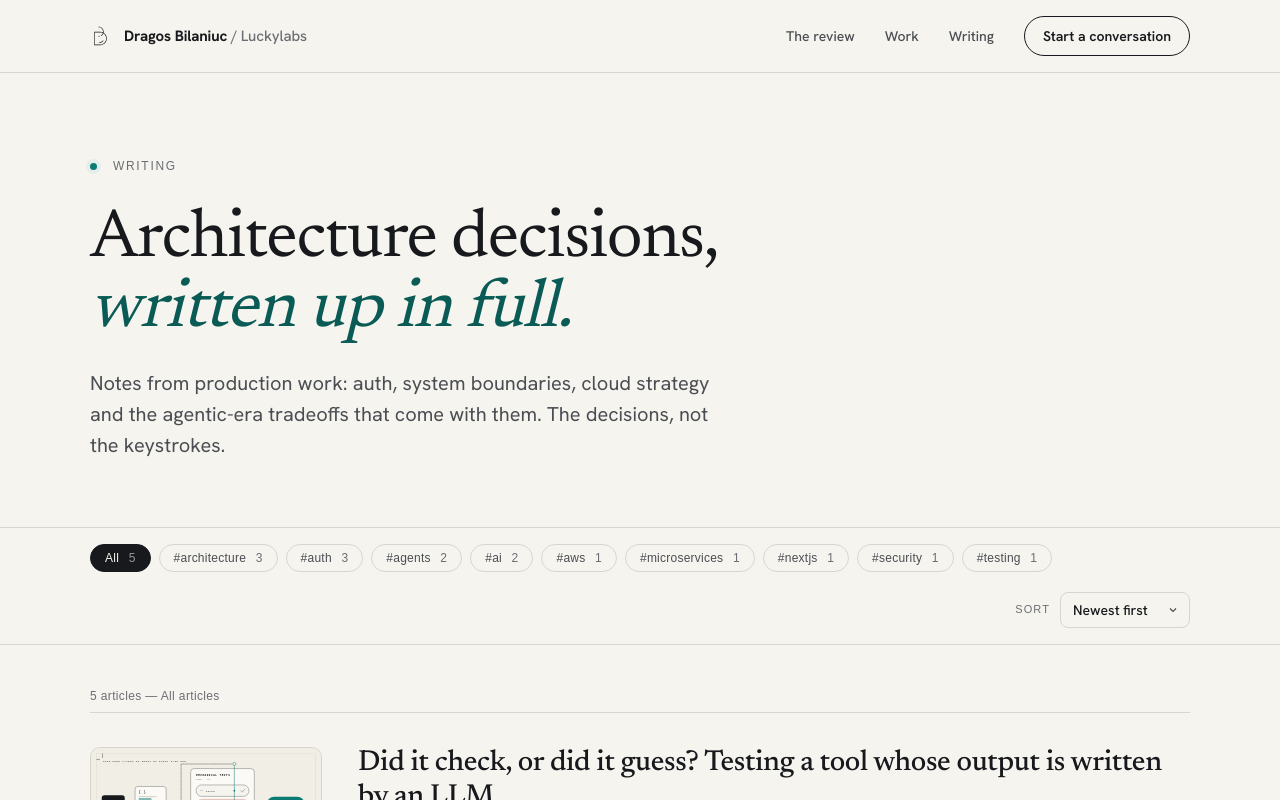
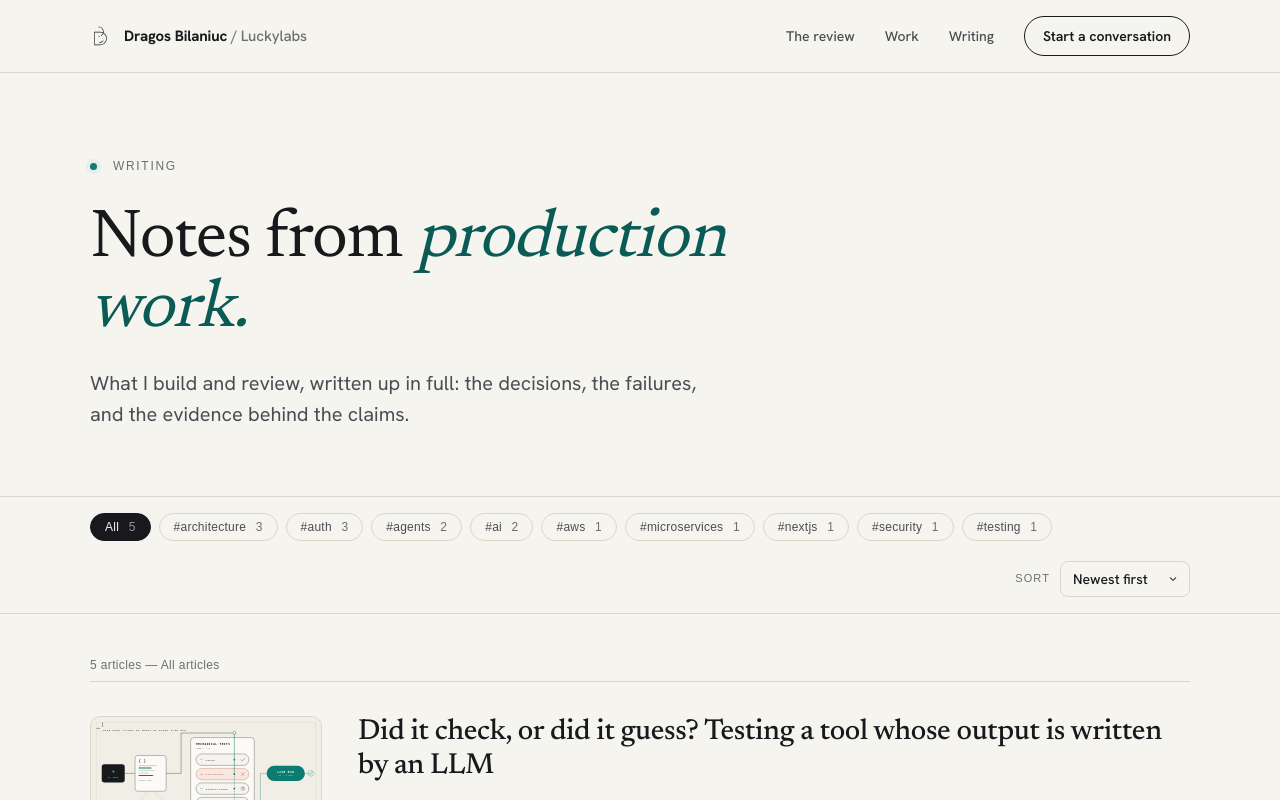
Before and after one commit to dragosbln/dbln-site, a Next.js app: page /blog in a window 1280 px wide. Shown: the top 800 px of the page. Built offline with nearby package versions, Linux system fonts and the light colour scheme; a web font is replaced by a local one.

Commit message:
add changes to blog

```diff
--- a/src/content/blog.ts
+++ b/src/content/blog.ts
@@ -3,8 +3,8 @@ import type { PageHero } from "./types";
 /** /blog index page copy. Post content lives in src/content/posts/*.md. */
 export const blogHero: PageHero = {
   eyebrow: "Writing",
-  title: "Architecture decisions, *written up in full.*",
-  lede: "Notes from production work: auth, system boundaries, cloud strategy and the agentic-era tradeoffs that come with them. The decisions, not the keystrokes.",
+  title: "Notes from *production work.*",
+  lede: "What I build and review, written up in full: the decisions, the failures, and the evidence behind the claims.",
   metaDescription:
-    "Architecture decisions, written up in full. Notes from production work: auth, system boundaries, cloud strategy and the agentic-era tradeoffs that come with them.",
+    "Notes from production work. What I build and review, written up in full: the decisions, the failures, and the evidence behind the claims.",
 };
--- a/src/content/site.ts
+++ b/src/content/site.ts
@@ -222,7 +222,7 @@ export const agentic: AgenticSection = {
 export const writing: WritingSection = {
   num: "05",
   title: "Writing",
-  aside: "Architecture decisions, written up in full.",
+  aside: "Notes from production work, written up in full.",
   asideLink: { label: "Read the blog", href: "/blog" },
   featuredCount: 3,
 };
```
